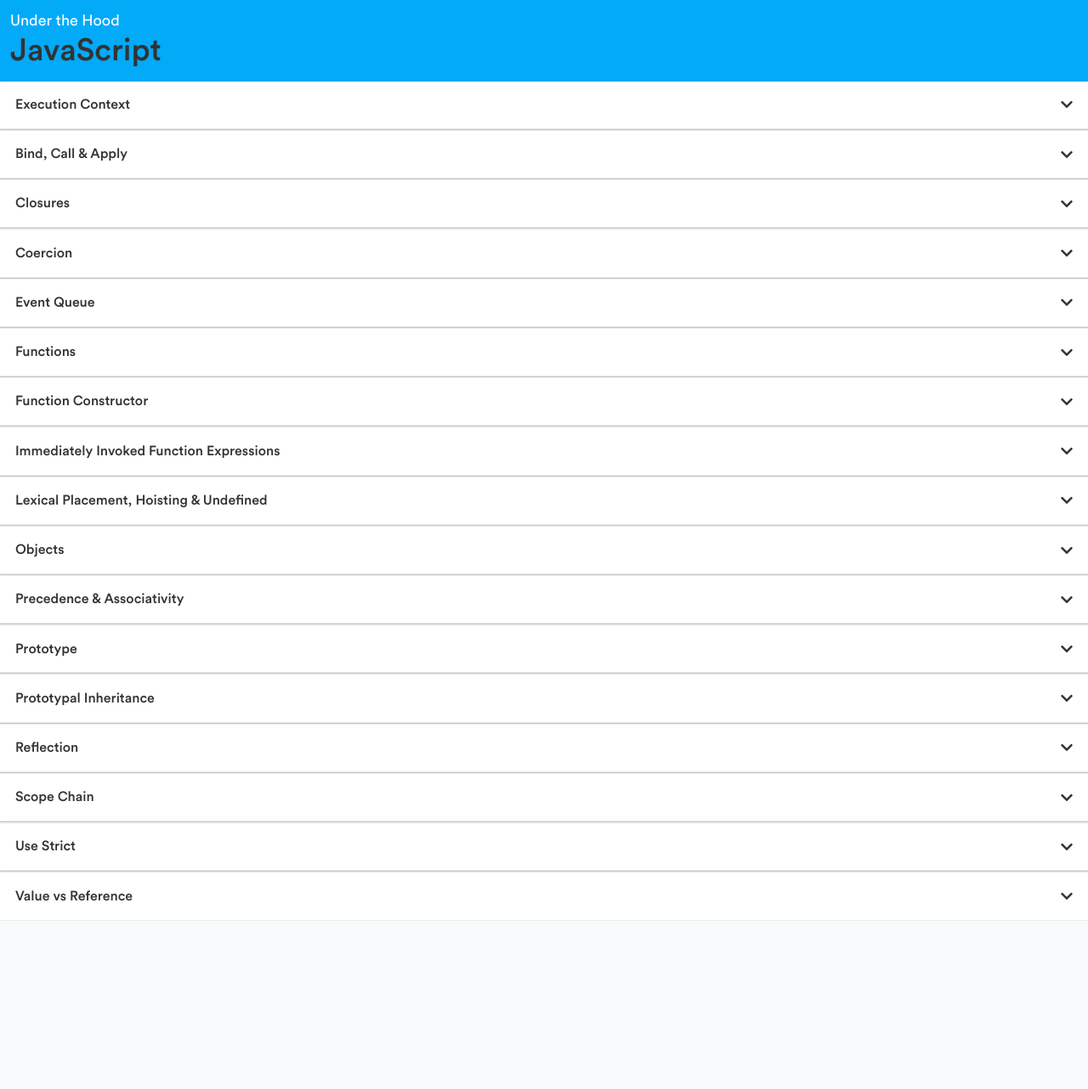
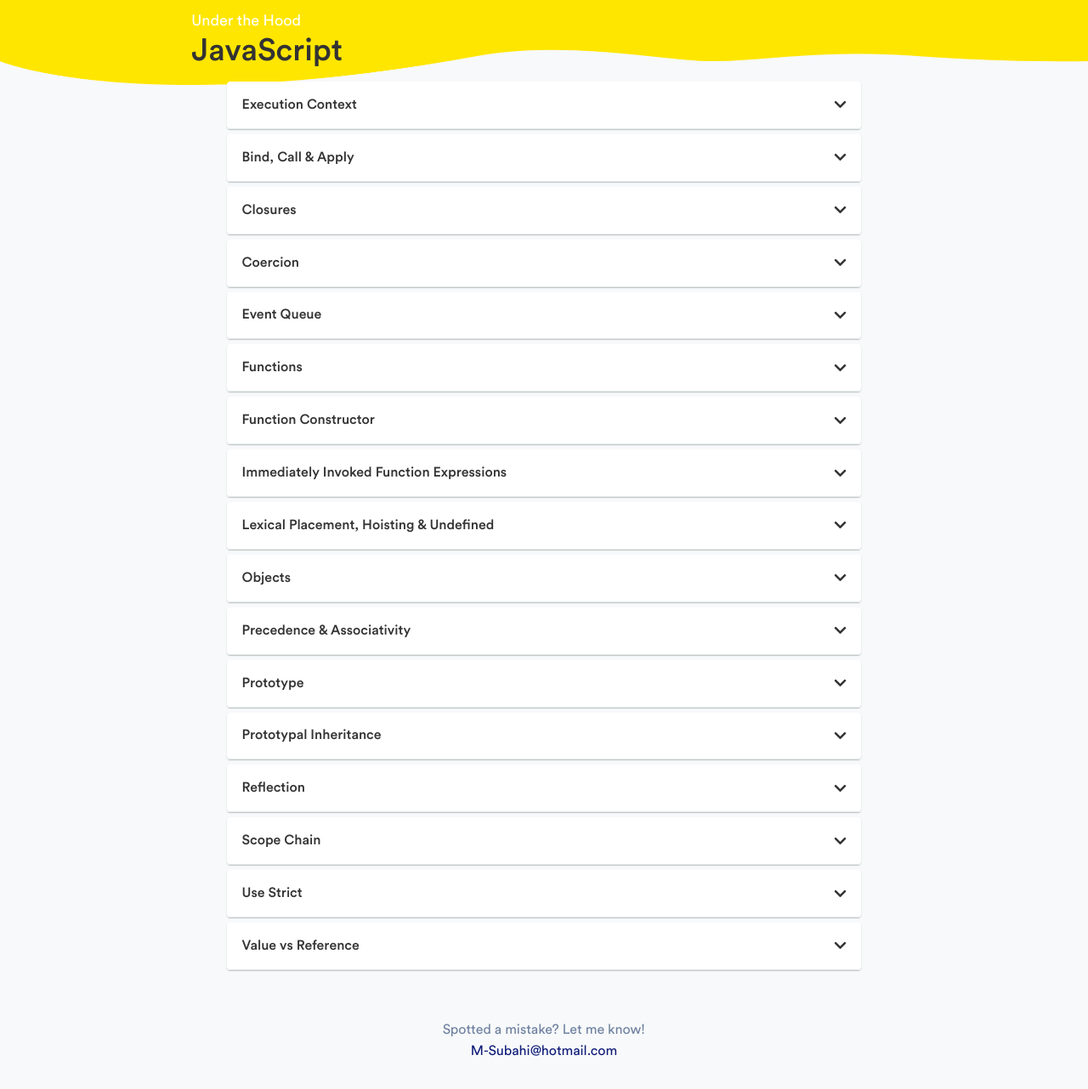
Before and after one commit to DrSleepy/Under-the-Hood, a Vue app: page / in a window 1280 px wide. Shown: the top 1282 px of the page at 85% size. Before the commit the page ends 1084 px from the top, so only its background shows below. Built offline with nearby package versions, Linux system fonts and the light colour scheme; a small style sheet from the web is missing; what vue-highlightjs would draw is missing.

Commit message:
completed

```diff
--- a/src/App.vue
+++ b/src/App.vue
@@ -6,6 +6,7 @@
       <h1 class="language"> JavaScript </h1>
     </header>
 
+    <section class="container">
       <Block :title="'Execution Context'">
         <ExecutionContext/>
       </Block>
@@ -57,6 +58,12 @@
       <Block :title="'Value vs Reference'">
         <ValueReference/>
       </Block>
+    </section>
+
+    <footer class="footer">
+      <h2 class="question"> Spotted a mistake? Let me know!</h2>
+      <a class="email" href="mailto:M-Subahi@hotmail.com">M-Subahi@hotmail.com</a>
+    </footer>
 
   </div>
 </template>
@@ -120,15 +127,43 @@
 @import (reference) './styles/index.less';
 
 .root {
+  display: grid;
+  grid-template-columns: repeat(24, 1fr);
   height: 100%;
   color: @black-text-color;
   font-family: 'main-font-normal';
 }
 
+.container {
+  grid-column: 1 / span 24;
+
+  @media @laptop {
+    grid-column: 3 / span 20;
+  }
+  @media @desktop {
+    grid-column: 6 / span 14;
+  }
+  @media @desktop-large {
+    grid-column: 8 / span 10;
+  }
+}
+
 // Header Text
 .header {
   .pad-3;
+  grid-column: 1 / span 24;
   background-color: @primary-theme-color;
+
+  @media @laptop {
+    grid-column: 3 / span 20;
+    background-color: transparent;
+  }
+  @media @desktop {
+    grid-column: 5 / span 16;
+  }
+  @media @desktop-large {
+    grid-column: 7 / span 12;
+  }
 }
 .slogan {
   .mega;
@@ -138,4 +173,23 @@
   .yotta;
   font-family: 'main-font-medium';
 }
+
+.footer {
+  .pad-10;
+  display: grid;
+  grid-column: 1 / span 24;
+  justify-items: center;
+}
+.question {
+  .push-down-2;
+  color: #6d7f9e;
+}
+.email {
+  color: #0d1977;
+  transition: 250ms;
+
+  &:hover {
+    color: #2b40ef;
+  }
+}
 </style>
--- a/src/components/Precedence.vue
+++ b/src/components/Precedence.vue
@@ -41,12 +41,10 @@
 }
 
 .link {
-  text-decoration: none;
   color: rgba(58, 207, 195, 0.849);
-}
 
-.link:hover {
-  text-decoration: none;
-  color: rgba(46, 179, 167, 0.877);
+  &:hover {
+    color: rgba(46, 179, 167, 0.877);
+  }
 }
 </style>
--- a/src/styles/base.less
+++ b/src/styles/base.less
@@ -25,7 +25,7 @@
   padding: 0;
   margin: 0;
   background-color: #f7f9fa;
-  // background-image: url('../assets/background.png');
-  // background-size: 100vw 100px;
-  // background-repeat: no-repeat;
+  background-image: url('../assets/background.png');
+  background-size: 100vw 100px;
+  background-repeat: no-repeat;
 }
--- a/src/styles/block-component.less
+++ b/src/styles/block-component.less
@@ -12,6 +12,11 @@
   .box-shadow-1;
   .push-down-0--5;
   background-color: #fff;
+
+  @media @laptop {
+    .push-down-2;
+    border-radius: 4px;
+  }
 }
 .block__header,
 .block__content {
@@ -28,6 +33,11 @@
   .milli;
   font-family: 'roboto-normal';
   color: @light-black-text-color;
+
+  @media @laptop {
+    .pad-tb-5;
+    .pad-lr-7;
+  }
 }
 
 // header
--- a/src/styles/colors.less
+++ b/src/styles/colors.less
@@ -1,4 +1,4 @@
 @black-text-color: #333333;
 @light-black-text-color: #4a6680;
 @subheading-text-color: #00c2ff;
-@primary-theme-color: #03aaf8;
+@primary-theme-color: #ffe600;
--- a/src/styles/index.less
+++ b/src/styles/index.less
@@ -4,6 +4,7 @@
 @import './gaps.less';
 @import './sizes.less';
 @import './shadows.less';
+@import './media.less';
 
 // components
 @import './block-component.less';
--- /dev/null
+++ b/src/styles/media.less
@@ -0,0 +1,5 @@
+// Media Queries
+@tablet: ~'only screen and (min-width: 768px) ';
+@laptop: ~'only screen and (min-width: 992px) ';
+@desktop: ~'only screen and (min-width: 1200px) ';
+@desktop-large: ~'only screen and (min-width: 1800px) ';
--- a/src/styles/reset.less
+++ b/src/styles/reset.less
@@ -85,3 +85,7 @@
 li {
   list-style: none;
 }
+
+a {
+  text-decoration: none;
+}
```
Lines whose indentation alone changed are shown as unchanged.
